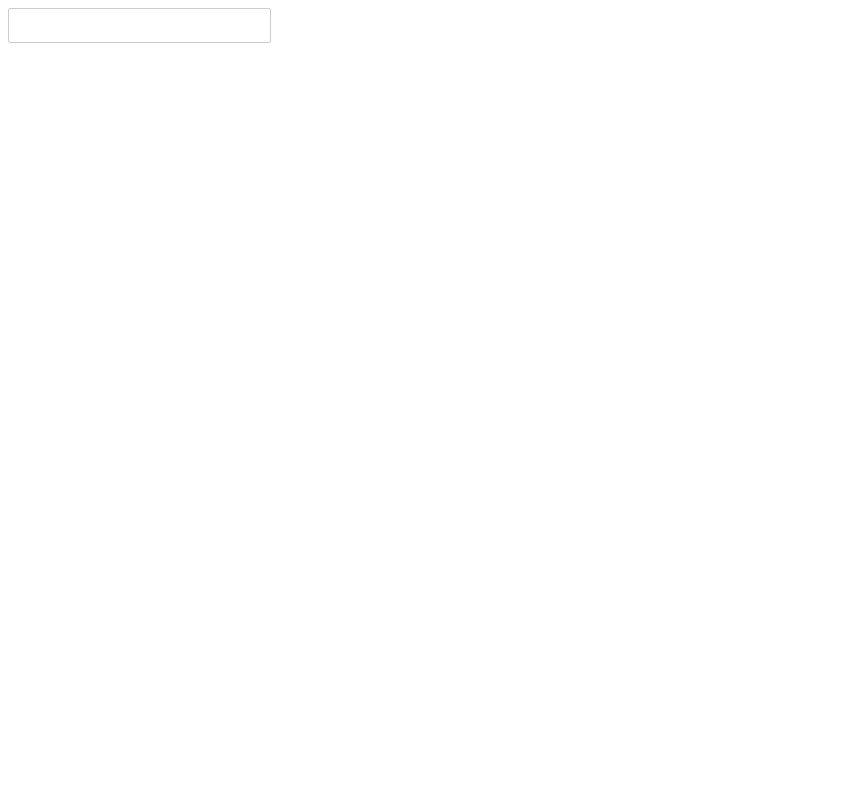
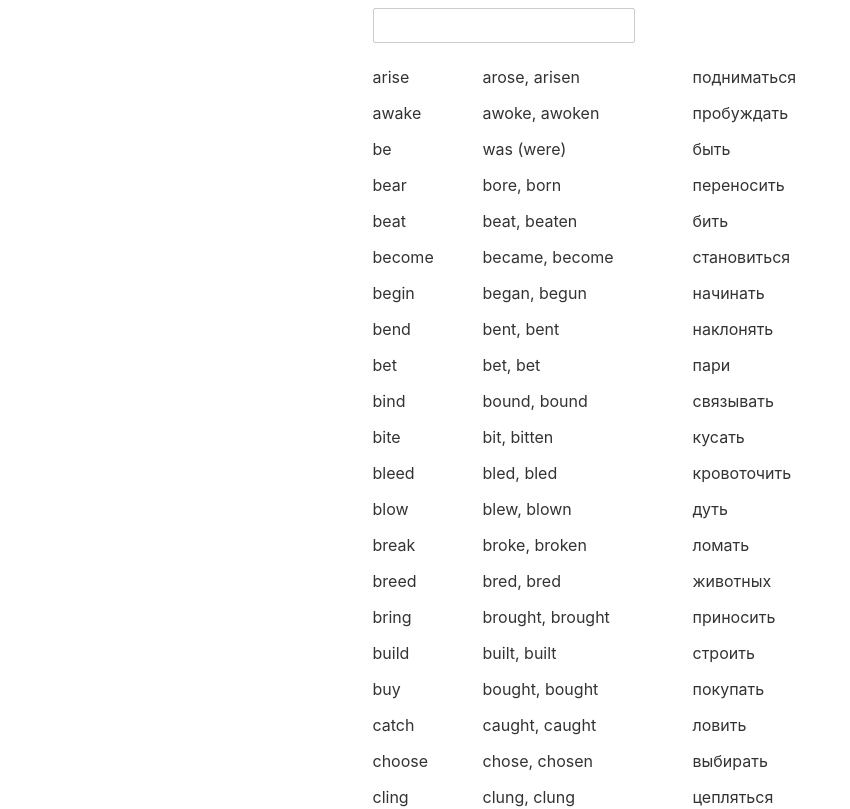
Before and after one commit to AlexanderShvaykin/irregular_verbs, a Svelte app: page / in a window 1280 px wide. Shown: the top 809 px of the page, without its empty margins (0-850 px from the left). Built offline with nearby package versions, Linux system fonts and the light colour scheme.

Commit message:
Adds styles

```diff
--- a/src/App.svelte
+++ b/src/App.svelte
@@ -1,14 +1,33 @@
 <script>
   import { verbs } from "./verbs"
-  let q;
+  let q = "";
   function findWord(name, word) {
     return word.simple.includes(name) || word.participle.includes(name) || word.rus.includes(name)
   }
 </script>
 
-<input type="text" bind:value={q}>
-<ul>
+<style>
+  .list {
+      width: 535px;
+      margin: auto;
+  }
+  .list p span {
+      margin-right: 10px;
+      display: inline-block;
+      word-wrap: break-word;
+      text-align: left;
+  }
+  .list p span.w1 {
+      width: 100px;
+  }
+  .list p span.w2 {
+      width: 200px;
+  }
+</style>
+
+<div class="list">
+  <input type="text" bind:value={q}>
   {#each verbs.filter(w => findWord(q, w)) as word}
-    <li>{word.simple} {word.participle} {word.rus}</li>
+    <p><span class="w1">{word.simple}</span><span class="w2">{word.participle}</span><span class="w2">{word.rus}</span></p>
   {/each}
-</ul>
+</div>
```
